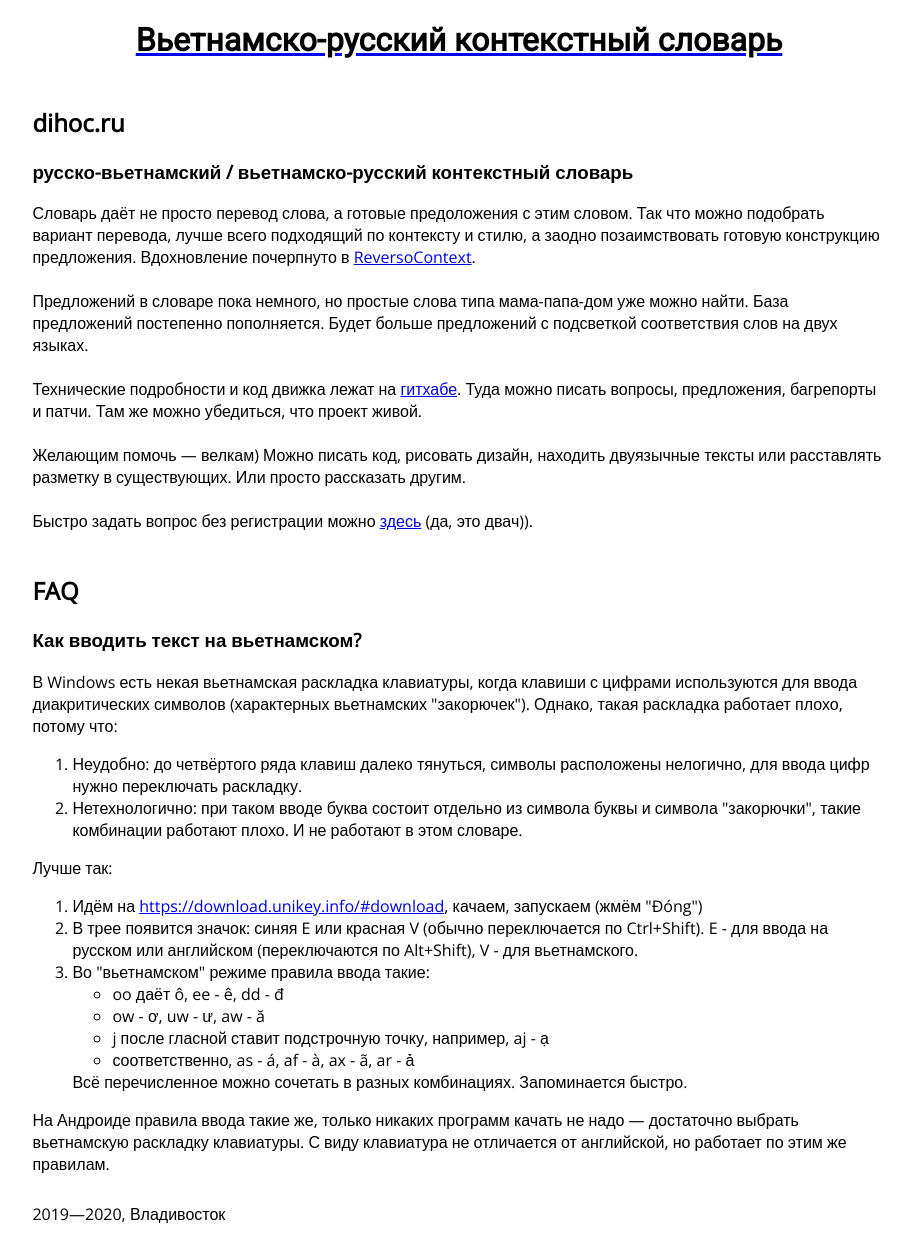
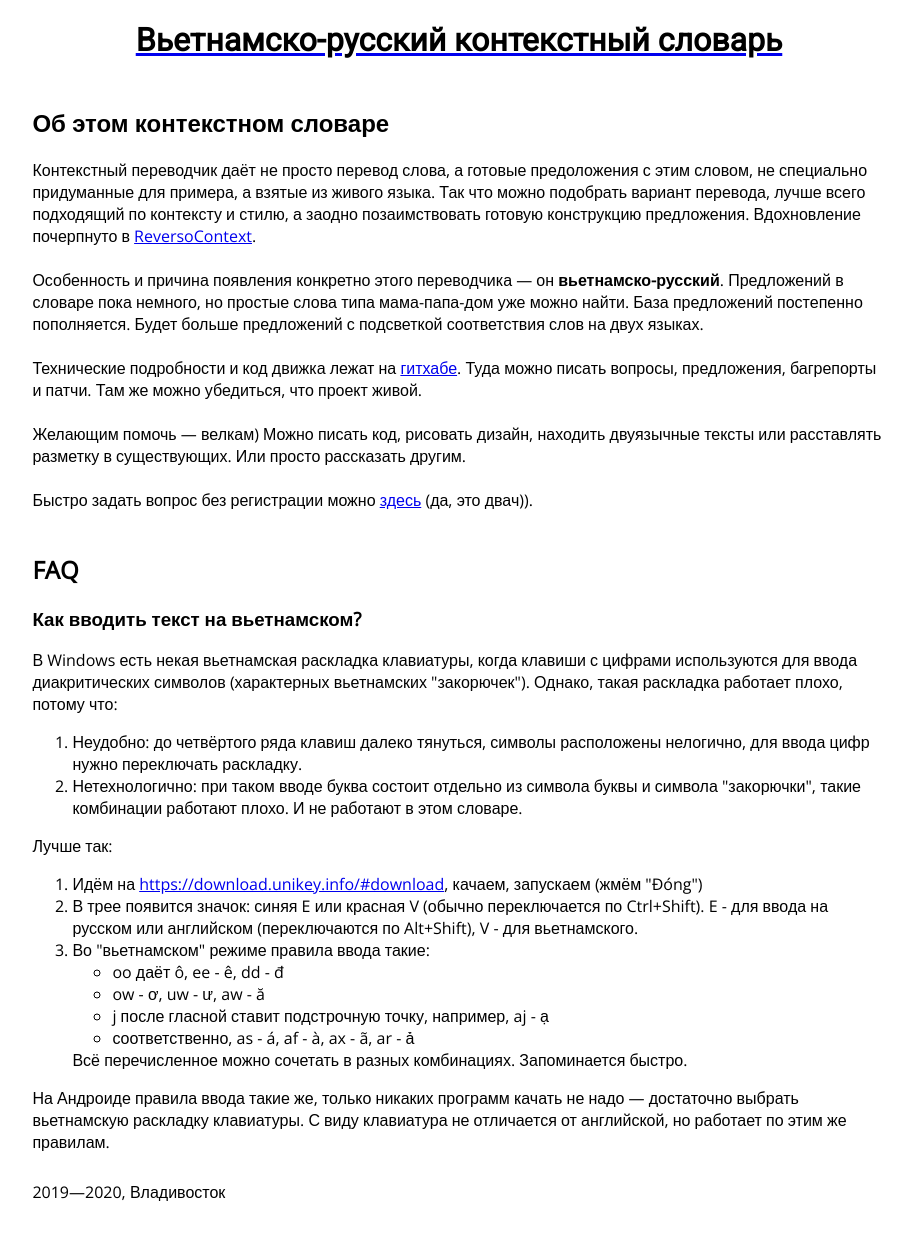
Before and after one commit to dm-bo/slicedlang, a Flask app: template app/templates/search.html in a window 1280 px wide. Shown: the whole page, without its empty margins (181-1093 px from the left). After the commit the page ends 1201 px from the top, so only its background shows below. Run offline with Flask 2, Linux system fonts and the light colour scheme; the template is opened without the code that fills it, so the values that code supplies are empty.

Commit message:
about page

```diff
--- a/app/templates/includes/about.j2
+++ b/app/templates/includes/about.j2
@@ -1,9 +1,8 @@
 		<div class="about">
-		<h2>dihoc.ru</h2>
-		<h3>русско-вьетнамский / вьетнамско-русский контекстный словарь</h3>
-		Словарь даёт не просто перевод слова, а готовые предоложения с этим словом. Так что можно подобрать вариант перевода, лучше всего подходящий по контексту и стилю, а заодно позаимствовать готовую конструкцию предложения. Вдохновление почерпнуто в <a href="https://context.reverso.net/%D0%BF%D0%B5%D1%80%D0%B5%D0%B2%D0%BE%D0%B4/">ReversoContext</a>.
+		<h2>Об этом контекстном словаре</h2>
+		Контекстный переводчик даёт не просто перевод слова, а готовые предоложения с этим словом, не специально придуманные для примера, а взятые из живого языка. Так что можно подобрать вариант перевода, лучше всего подходящий по контексту и стилю, а заодно позаимствовать готовую конструкцию предложения. Вдохновление почерпнуто в <a href="https://context.reverso.net/%D0%BF%D0%B5%D1%80%D0%B5%D0%B2%D0%BE%D0%B4/">ReversoContext</a>.
 		<br><br>
-		Предложений в словаре пока немного, но простые слова типа мама-папа-дом уже можно найти. База предложений постепенно пополняется. Будет больше предложений с подсветкой соответствия слов на двух языках.
+		Особенность и причина появления конкретно этого переводчика — он <b>вьетнамско-русский</b>. Предложений в словаре пока немного, но простые слова типа мама-папа-дом уже можно найти. База предложений постепенно пополняется. Будет больше предложений с подсветкой соответствия слов на двух языках.
 		<br><br>
 		Технические подробности и код движка лежат на <a href="https://github.com/dm-bo/slicedlang">гитхабе</a>. Туда можно писать вопросы, предложения, багрепорты и патчи. Там же можно убедиться, что проект живой.
 		<br><br>
```
